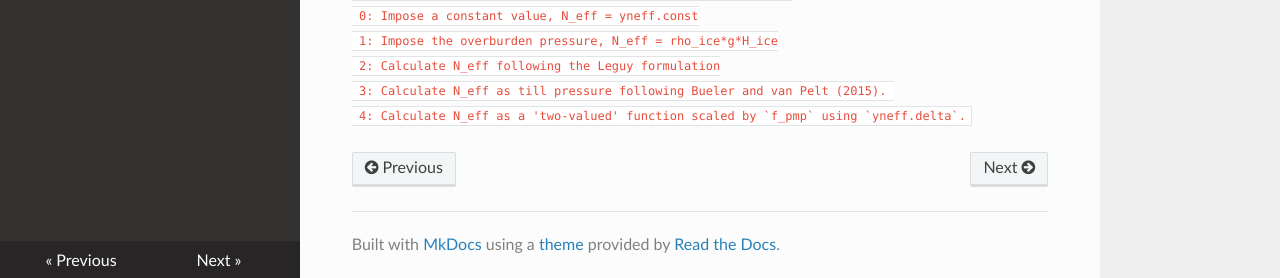
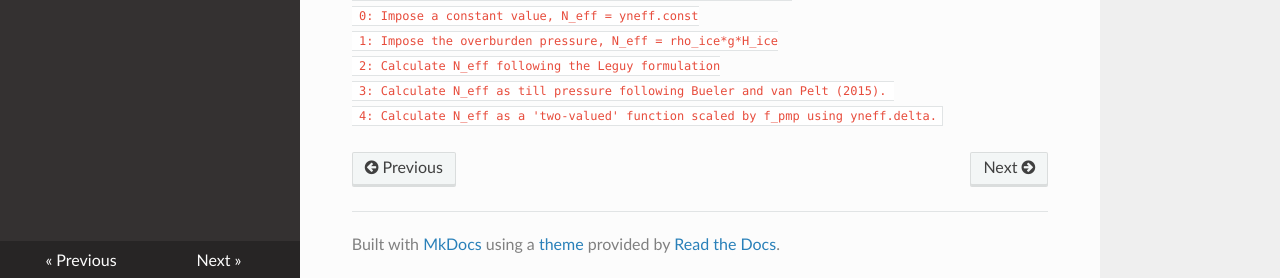
Before and after one commit to palma-ice/yelmo-docs, an MkDocs documentation site: the page built from docs/parameters.md, in a window 1280 px wide and 900 px high, scrolled down 1087 px. Shown: the part 619-897 px from the top of the window. Built offline with MkDocs 1.6.1, drawn with Linux system fonts in a browser that asks for light colours; nearby versions of some CDN libraries; formulas are drawn with MathJax 3; some of the changed text lies outside the part shown.

````diff
--- a/docs/parameters.md
+++ b/docs/parameters.md
@@ -58,5 +58,5 @@ yneff.method = [-1,0,1,2,3]
  1: Impose the overburden pressure, N_eff = rho_ice*g*H_ice
  2: Calculate N_eff following the Leguy formulation
  3: Calculate N_eff as till pressure following Bueler and van Pelt (2015).
- 4: Calculate N_eff as a 'two-valued' function scaled by `f_pmp` using `yneff.delta`.
+ 4: Calculate N_eff as a 'two-valued' function scaled by f_pmp using yneff.delta.
  ```
````
